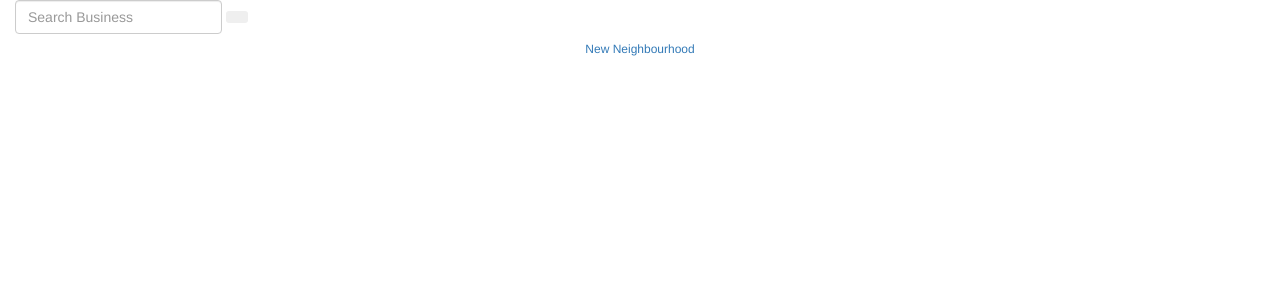
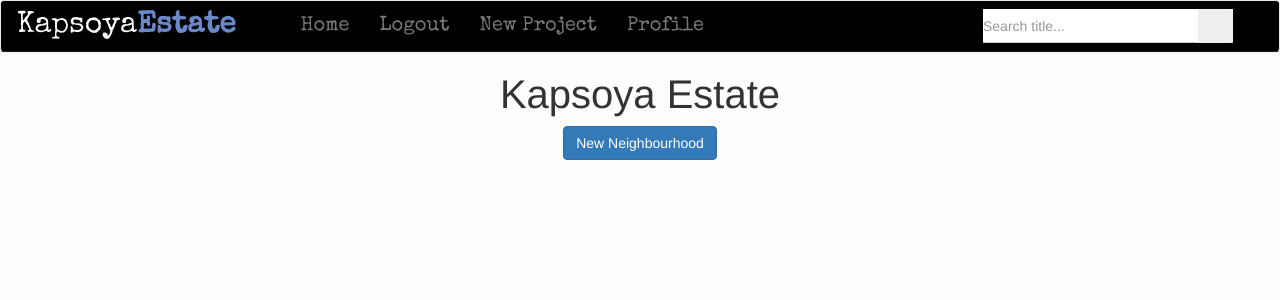
Before and after one commit to Chebichii-Lab/Kapsoya-Estate, a Django app: page /all-hoods/ in a window 1280 px wide. Shown: the top 300 px of the page. Run offline with Django 3.2, Linux system fonts and the light colour scheme; data that the repository does not hold is empty; some libraries are stand-ins or nearby versions.

Commit message:
add navigation bar

```diff
--- a/kapsoya/templates/base.html
+++ b/kapsoya/templates/base.html
@@ -21,6 +21,7 @@
 
 <body>
 
+    {% include 'navbar.html' %}
     {% block content %}
 
     {%endblock%}
--- a/kapsoya/templates/index.html
+++ b/kapsoya/templates/index.html
@@ -1,69 +1,11 @@
 {%include 'base.html'%}
 
 {% block content %}
-
+<h1 style="text-align:center; font-size:40px;">Kapsoya Estate</h1>
     <div class="container-fluid">
-        <form class="form-inline d-flex justify-content-center md-form form-sm active-green-2 mt-2" action="" method="get">
-            <input class="form-control form-control-sm mr-3 w-75" type="text" placeholder="Search Business" aria-label="Search" name="title">
-            <button class="btn btn-outline bg-light btn-sm my-2 my-sm-0" type="submit"><i class="fa fa-search text-success" aria-hidden="true"></i></button>
-        </form>
         <div class="col-md-12 text-center">
-            <a href="{% url 'new-hood' %}" class="btn btn-outline bg-light btn-sm mb-4 text-dark"
+            <a href="{% url 'new-hood' %}" class="btn btn-primary btn-md"
                 style="text-align: center"> <i class="fa fa-plus-circle text-success"></i> New Neighbourhood</a>
         </div>
-        <section class="magazine-section">
-            {% for neighbourhood in all_hoods %}
-            <div class="card mb-4 rgba-stylish-strong p-2">
-                <h3 class="text-center font-weight-bold mb-4 pt-3 green-text">{{ neighbourhood.name }} Neighbourhood</h3>
-                <div class="row">
-                    <div class="col-lg-6 col-md-12 mb-4">
-                        <div class="single-news">
-                            <div class="view overlay rounded z-depth-1-half mb-4">
-                                <img src="" class="card-img-top" alt="" height="300px">
-                                <a>
-                                    <div class="mask rgba-white-slight"></div>
-                                </a>
-                            </div>
-                            <div class="news-data d-flex justify-content-between">
-                                <a href="#!" class=" white-text">
-                                    <h6 class="font-weight-bold">
-                                        <i class="fas fa-map-marker-alt text-success"></i>&nbsp;{{ neighbourhood.location }}
-                                    </h6>
-                                </a>
-                                <p class="font-weight-bold white-text pr-2">
-                                    <i class="fas fa-user-check text-success"></i>&nbsp;<b class="">{{ neighbourhood.members.count }}</b> Member{{neighbourhood.members.count | pluralize}}
-                                </p>
-                            </div>
-                        </div>
-                    </div>
-                    <div class="col-lg-6 col-md-12 mb-4">
-                        <div class="single-news mb-4">
-                            <div class="row">
-                                <div class="col-md-12">
-                                    <div class="view overlay rounded z-depth-1 mb-4 p-2" style="height:300px;">
-                                        <div class="mask rgba-white-slight"></div>
-                                        <h3 class="text-center pt-4 green-text"><i class="fas fa-info-circle"></i>&nbsp;{{ neighbourhood.name }} Neighbourhood</h3>
-                                        <h5 class="text-center text-white pt-3">{{ neighbourhood.description}}</h5>
-                                    </div>
-                                </div>
-                            </div>
-                            <div class="news-data d-flex justify-content-between">
-                                {% if request.user.profile.neighbourhood == neighbourhood %}
-                                <h6 class="exit">
-                                    <a href="" class="btn btn-outline-danger btn-sm mb-2">Leave Neighbourhood</a>
-                                </h6>
-                                <p class="font-weight-bold white-text">
-                                    <a href="" class="btn btn-outline-success btn-sm">Explore {{user.profile.neighbourhood.name}} Estate</a>
-                                </p>
-                                {% elif not request.user.profile.neighbourhood %}
-                                <a href="" class="btn btn-success btn-sm">Join Neighbourhood</a>
-                                {% endif %}
-                            </div>
-                        </div>
-                    </div>
-                </div>
-            </div>
-            {% endfor %}
-        </section>
     </div>
 {% endblock %}
--- /dev/null
+++ b/kapsoya/templates/navbar.html
@@ -0,0 +1,129 @@
+<!DOCTYPE html>
+<html lang="en">
+<head>
+<meta charset="utf-8">
+<meta http-equiv="X-UA-Compatible" content="IE=edge">
+<meta name="viewport" content="width=device-width, initial-scale=1">
+<link rel="preconnect" href="https://fonts.googleapis.com">
+<link rel="preconnect" href="https://fonts.gstatic.com" crossorigin>
+<link href="https://fonts.googleapis.com/css2?family=Special+Elite&display=swap" rel="stylesheet">
+<style>
+	body {
+		background: #fffcfc;
+	}
+    .form-inline {
+        display: inline-block;
+    }
+	.navbar {
+		background: rgb(0, 0, 0);
+		padding-left: 16px;
+		padding-right: 16px;
+		border-bottom: 1px solid #161616;
+		box-shadow: 0 0 4px rgba(0, 0, 0, 0.1);
+	}
+	.nav img {
+		border-radius: 50%;
+		width: 36px;
+		height: 36px;
+		margin: -8px 0;
+		float: left;
+		margin-right: 10px;
+	}
+	.navbar .navbar-brand {
+		color: rgb(255, 255, 255);
+		padding-left: 0;
+		font-size: 20px;
+		padding-right: 50px;
+	}
+	.navbar .navbar-brand b {
+		font-weight: bold;
+		color: #6b89c9;
+	}
+	.navbar ul.nav li a:hover, .navbar ul.nav li a:focus {
+		color: #ffffff !important;
+	}
+	.navbar ul.nav li.active a, .navbar ul.nav li.active a:hover, .navbar ul.nav li.active a:focus {
+		color: #ffffff !important;
+		background: transparent !important;
+	}
+	.search-box {
+        position: relative;
+    }
+    .search-box input.form-control {
+        padding-right: 35px;
+        border-radius: 0;
+		padding-left: 0;
+		border-width: 0 0 1px 0;
+		box-shadow: none;
+    }
+	.search-box input.form-control:focus {
+		border-color: #000000;
+	}
+	.search-box .input-group-addon {
+        min-width: 35px;
+        border: none;
+        position: absolute;
+        right: 0;
+        z-index: 9;
+        padding: 7px 0 7px 7px;
+		height: 100%;
+    }
+    .search-box i {
+        color: #000000;
+		font-size: 30px;
+    }
+	.navbar ul li i {
+		font-size: 25px;
+	}
+	@media (min-width: 992px){
+		.form-inline .input-group {
+			width: 250px;
+			margin-right: 30px;
+		}
+	}
+	@media (max-width: 991px){
+		.form-inline {
+			display: block;
+			margin-bottom: 10px;
+			margin-top: 0;
+		}
+		.input-group {
+			width: 100%;
+		}
+	}
+</style>
+</head>
+<body>
+<nav class="navbar navbar-default navbar-expand-lg navbar-light">
+	<div class="navbar-header">
+		<a class="navbar-brand" href="#" style="font-size: 30px; font-family: 'Special Elite', cursive;">Kapsoya<b>Estate</b></a>
+		<button type="button" data-target="#navbarCollapse" data-toggle="collapse" class="navbar-toggle">
+			<span class="navbar-toggler-icon"></span>
+			<span class="icon-bar"></span>
+			<span class="icon-bar"></span>
+			<span class="icon-bar"></span>
+		</button>
+	</div>
+	<!-- Collection of nav links, forms, and other content for toggling -->
+	<div id="navbarCollapse" class="collapse navbar-collapse">
+		<ul class="nav navbar-nav">
+			<li><a href="/" style="font-size: 20px; font-family: 'Special Elite', cursive;">Home</a></li>
+			<li><a href="logout/" style="font-size: 20px; font-family: 'Special Elite', cursive;">Logout</a></li>
+			<li><a href="upload/" style="font-size: 20px; font-family: 'Special Elite', cursive;">New Project</a></li>
+			<li><a href="profile/" style="font-size: 20px; font-family: 'Special Elite', cursive;">Profile</a></li>
+		</ul>
+		<ul class="nav navbar-nav navbar-right">
+			<li class="navbar-form-wrapper">
+				<form class="navbar-form form-inline navbar-right" action="">
+					<div class="input-group search-box">
+						<input type="text" id="search" class="form-control" name="project" placeholder="Search title...">
+						<span class="input-group-addon"><i class="material-icons">&#xE8B6;</i></span>
+					</div>
+				</form>
+			</li>
+		</ul>
+
+	</div>
+</nav>
+</body>
+</html>
```
